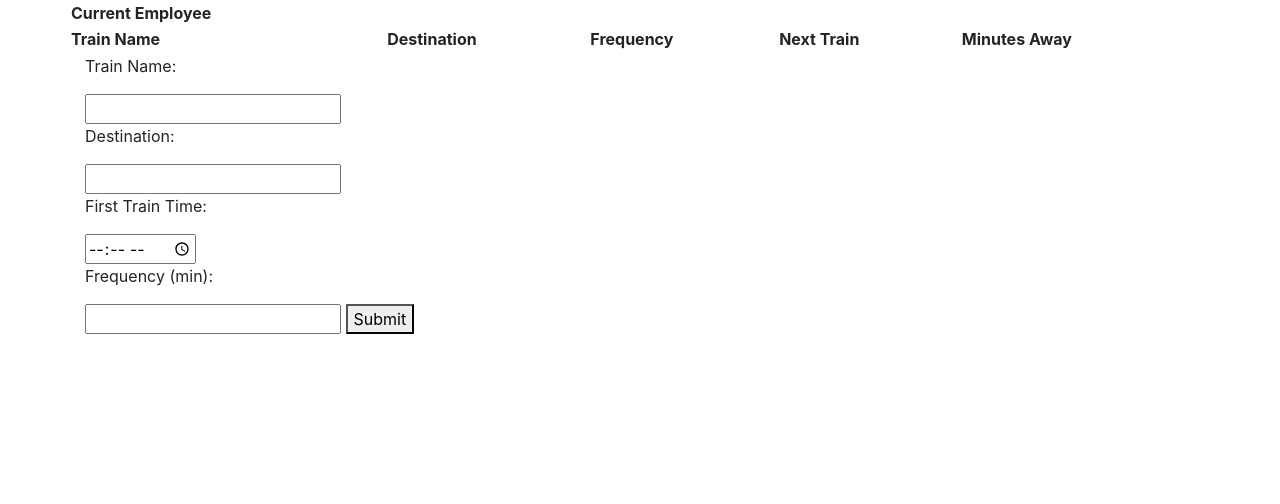
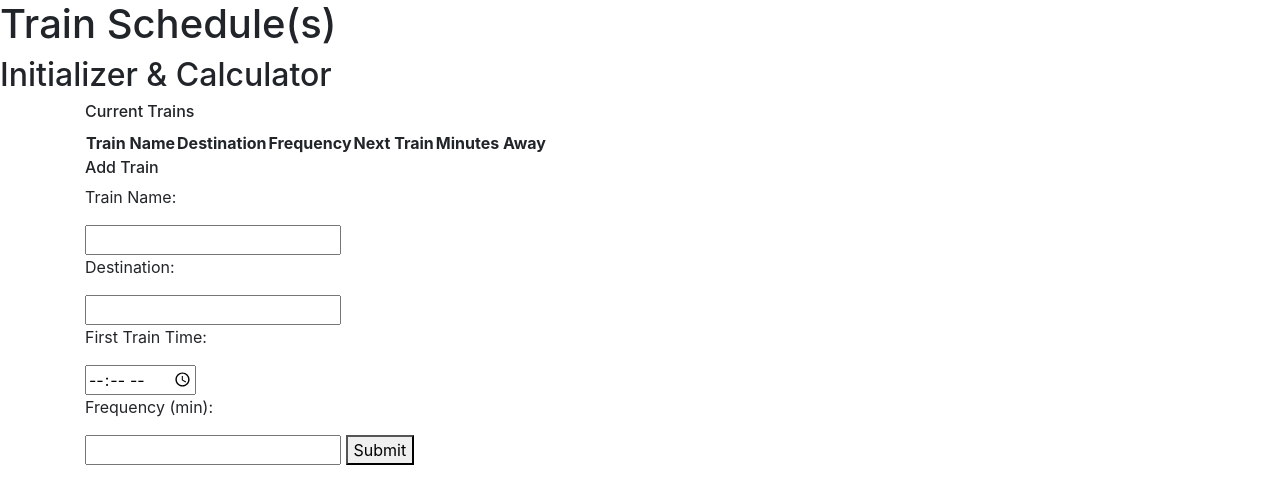
Before and after one commit to DECronin/TrainScheduleCalculator, a plain HTML site: page index.html in a window 1280 px wide. Drawn offline with nearby package versions, Linux system fonts and the light colour scheme; no server answers.

Commit message:
changing table's structure

```diff
--- a/index.html
+++ b/index.html
@@ -11,20 +11,21 @@
 </head>
 <body>
     <header>
+        <h1>Train Schedule(s)</h1>
+        <h2>Initializer & Calculator</h2>
+    </header>
 
-    </header>
-    <table class="container current-schedule">
+    <div class="container current-schedule">
+        <h6 id="head">Current Trains</h6>
+        <table>
             <thead>
-            <th>Current Employee</th>
-        </thead>
-        <tbody id="schedule-list-rows">
-            <tr>
                 <th>Train Name</th>
                 <th>Destination</th>
                 <th>Frequency</th>
                 <th>Next Train</th>
                 <th>Minutes Away</th>
-            </tr>
+            </thead>
+            <tbody id="schedule-list-rows">
                 <tr>
                     <td id="d-name"></td>
                     <td id="d-destination"></td>
@@ -34,8 +35,10 @@
                 </tr>
             </tbody>
         </table>
+    </div>
 
     <div class="container add-train">
+        <h6 id="head">Add Train</h6>
         <p>Train Name:</p>
         <input type="text" id="name">
         <p>Destination:</p>
```
Lines whose indentation alone changed are shown as unchanged.
